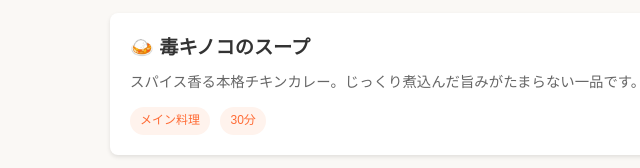
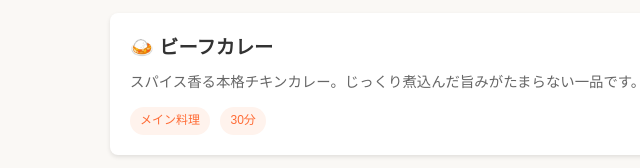
Before and after one commit to git-flow-dojo/git-training-demo-pair-mac, a plain HTML site: page index.html in a window 1280 px wide. Shown: the part 292-460 px from the top of the page, 146-786 px from the left. Drawn offline with Linux system fonts and the light colour scheme.

Commit message:
きのこを消した

```diff
--- a/index.html
+++ b/index.html
@@ -25,7 +25,7 @@
              ============================== -->
         <li class="recipe-card">
           <a href="recipes/curry.html">
-            <h3>🍛 毒キノコのスープ</h3>
+            <h3>🍛 ビーフカレー</h3>
             <p>スパイス香る本格チキンカレー。じっくり煮込んだ旨みがたまらない一品です。</p>
             <span class="tag">メイン料理</span>
             <span class="tag">30分</span>
```
